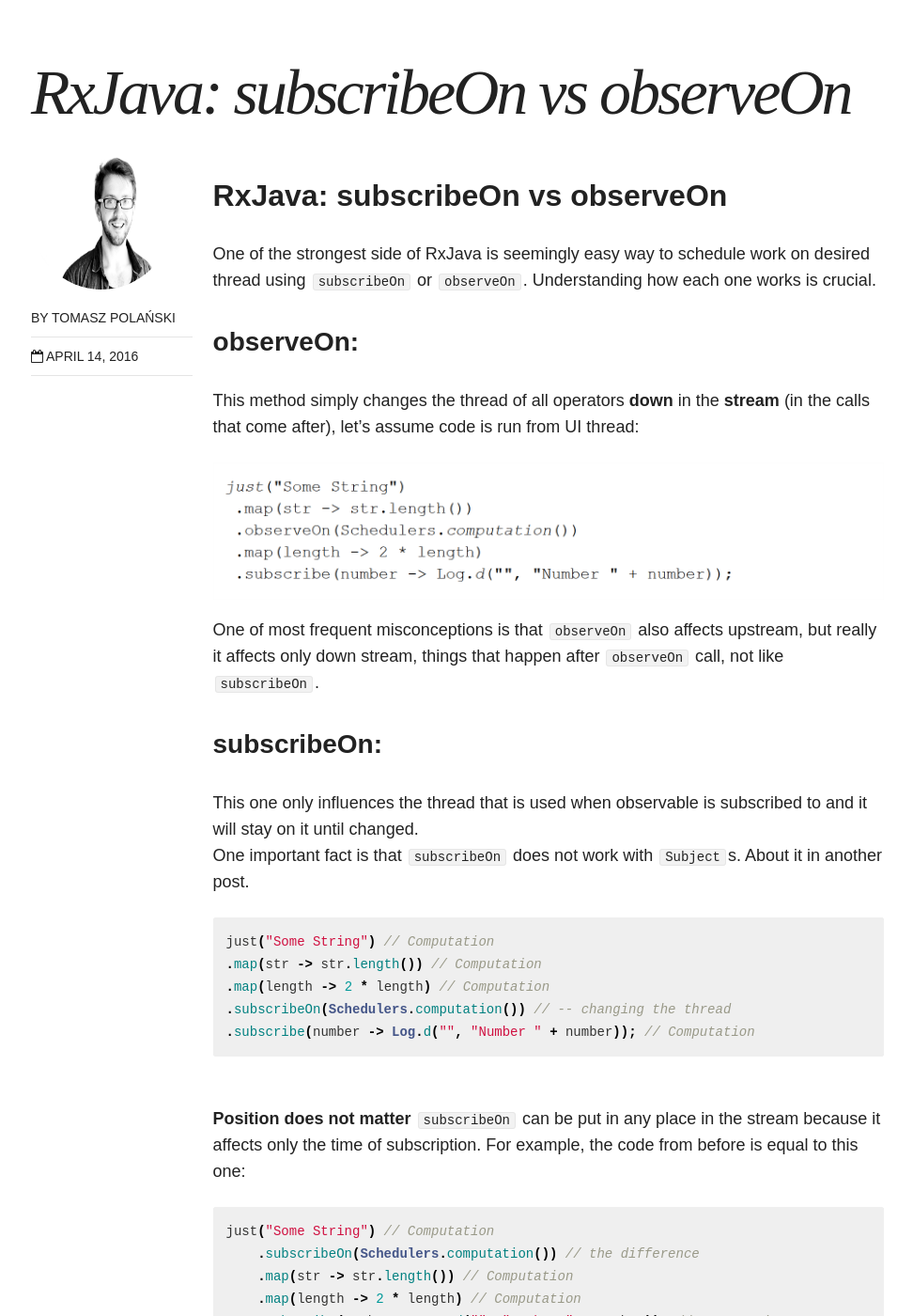
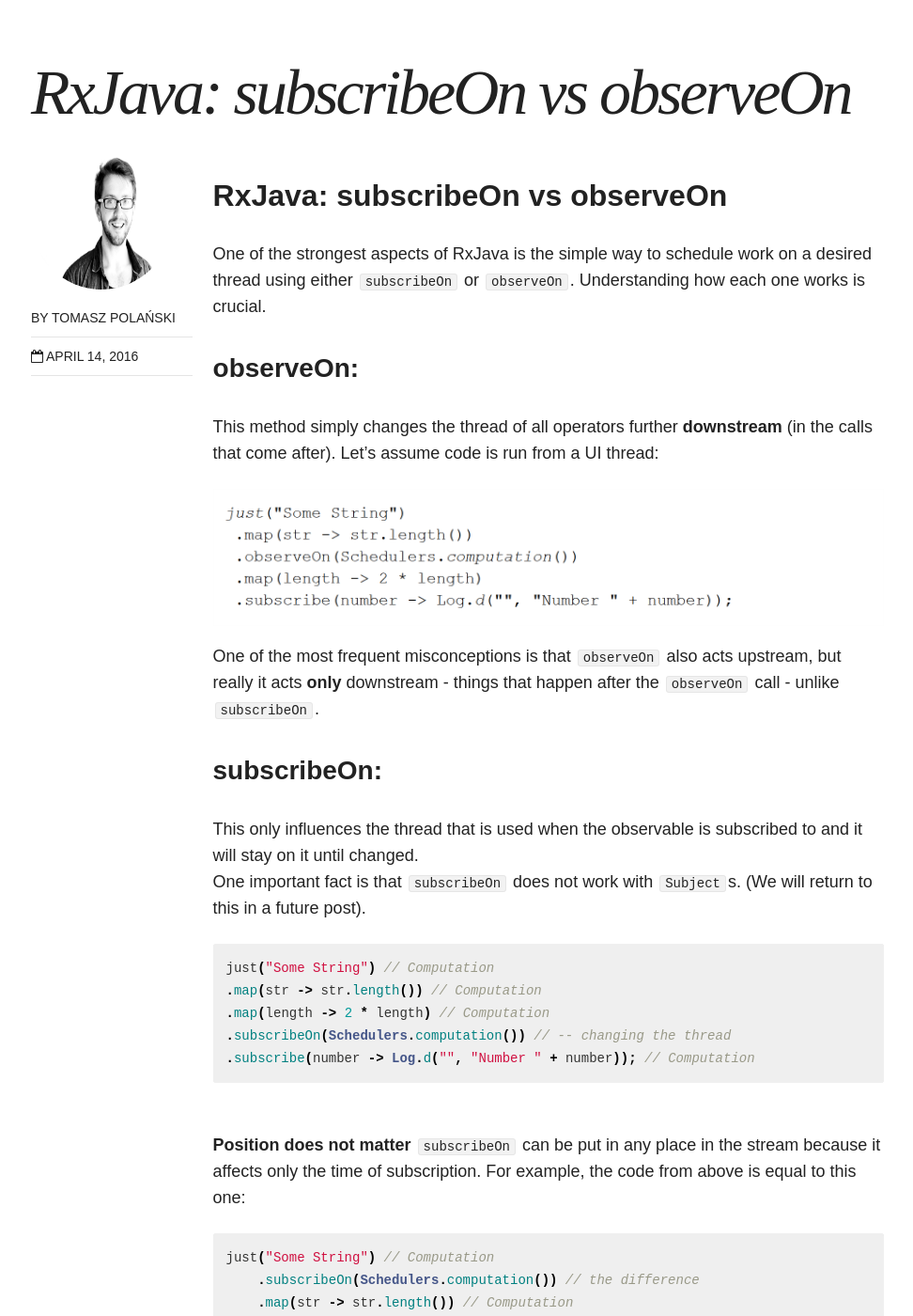
Before and after one commit to upday/upday.github.io, a Jekyll site: the page built from _posts/blog/2016-04-15-subscribe_on.md, in a window 1280 px wide and 1400 px high, scrolled down 494 px. Shown: the whole window at 94% size, without its empty margins (153-1125 px from the left). Built offline with Jekyll 4.4.1, drawn with Linux system fonts in a browser that asks for light colours; nearby versions of some CDN libraries; some of the changed text lies outside the part shown.

Commit message:
Applying Rory's changes

````diff
--- a/_posts/blog/2016-04-15-subscribe_on.md
+++ b/_posts/blog/2016-04-15-subscribe_on.md
@@ -13,20 +13,22 @@ date: 2016-04-14T13:00:55-01:00
 
 ## RxJava: subscribeOn vs observeOn
 
-One of the strongest side of RxJava is seemingly easy way to schedule work on desired thread using ``subscribeOn`` or ``observeOn``. Understanding how each one works is crucial.
+One of the strongest aspects of RxJava is the simple way to schedule work on a desired thread using either ``subscribeOn`` or ``observeOn``. Understanding how each one works is crucial.
+
 
 ### observeOn:
-This method simply changes the thread of all operators **down** in the **stream** (in the calls that come after), let’s assume code is run from UI thread:
+This method simply changes the thread of all operators further **downstream** (in the calls that come after). Let’s assume code is run from a UI thread:
 
 <picture>
 	<img src="/images/ObserveOn.gif" alt="image">
 </picture>
 
-One of most frequent misconceptions is that ``observeOn`` also affects upstream, but really it affects only down stream, things that happen after ``observeOn`` call, not like ``subscribeOn``.
+One of the most frequent misconceptions is that ``observeOn`` also acts upstream, but really it acts **only** downstream - things that happen after the ``observeOn`` call - unlike ``subscribeOn``.
 
 ### subscribeOn:
-This one only influences the thread that is used when observable is subscribed to and it will stay on it until changed.
-One important fact is that ``subscribeOn`` does not work with ``Subject``s.  About it in another post.
+This only influences the thread that is used when the observable is subscribed to and it will stay on it until changed.
+One important fact is that ``subscribeOn`` does not work with ``Subject``s.  (We will return to this in a future post).
+
 
 ``` java
 just("Some String") // Computation
@@ -37,7 +39,7 @@ just("Some String") // Computation
 ```
 <br />
 **Position does not matter**
-``subscribeOn`` can be put in any place in the stream because it affects only the time of subscription. For example, the code from before is equal to this one:
+``subscribeOn`` can be put in any place in the stream because it affects only the time of subscription. For example, the code from above is equal to this one:
 
 ``` java
 just("Some String") // Computation
@@ -49,17 +51,17 @@ just("Some String") // Computation
 <br />
 **Methods that work with subscribeOn**
 
-The most basic example is ``Observable.create``, all the work specified inside create body will be run on thread specified in ``subscribeOn``.
+The most basic example is ``Observable.create``. All the work specified inside ``create`` body will be run on the thread specified in ``subscribeOn``.
 
-Another example is ``Observable.just``, ``Observable.from`` or ``Observable.range``. One big remark, all of those methods accepts values, so do not use bocking methods to create those values as ``subscribeOn`` won’t affect it!
-If you want to use blocking function, use ``Observable.defer`` as it accepts function that will be evaluated lazily:
+Another example is ``Observable.just``, ``Observable.from`` or ``Observable.range``.  It is important to note that all of those methods accept values, so do not use blocking methods to create those values, as ``subscribeOn`` won’t affect it!
+If you want to use a blocking function, use ``Observable.defer`` as it accepts functions that will be evaluated lazily:
 ``` java
 Observable.defer(() -> Observable.just(blockingMethod()));
 ```
 <br />
 **Multiple subscribeOn**
 
-If there are multiple ``subscribeOn`` the stream, only the first one will be used:
+If there are multiple instances of ``subscribeOn`` in the stream,  only the first one will be used:
 
 ``` java
 just("Some String")
@@ -71,9 +73,9 @@ just("Some String")
 <br />
 **``Subscribe`` and ``subscribeOn``**
 
-People think that ``subscribeOn`` has something to do with ``Observable.subscribe``, but really it does not have anything special to do with it. Remember it only affects subscription phase!
+People think that ``subscribeOn`` has something to do with ``Observable.subscribe``, but really it does not have anything special to do with it.  Remember, it only affects the subscription phase!
 
 <br />
 <br />
 
-Ability to change the execution thread so easily is a great thing to have. Still it needs to be used responsibly as it could cause more harm than good if used irresponsibly.
+Ability to change the execution thread so easily is a great thing to have. Still it needs to be used responsibly, as it could cause more harm than good if used irresponsibly.
````
